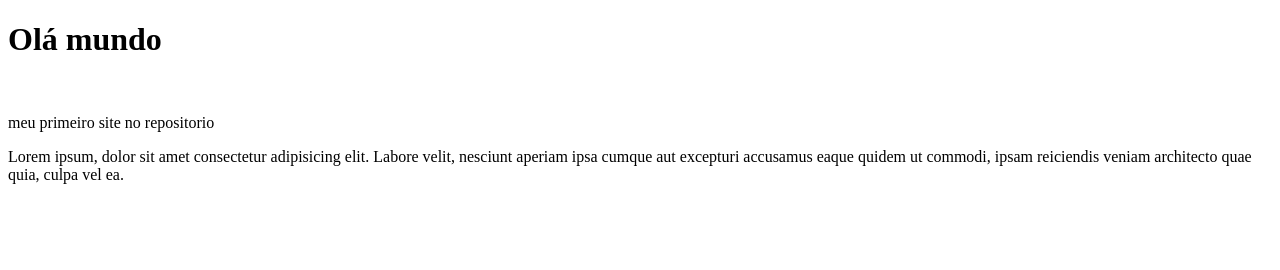
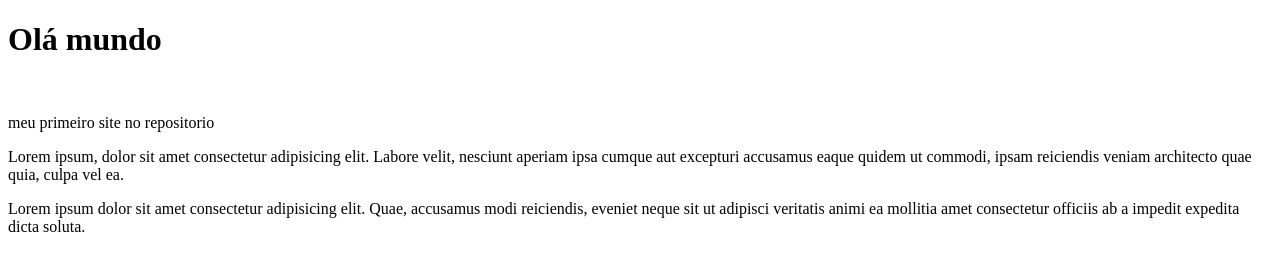
Before and after one commit to uchoa123/Ola-mundo, a plain HTML site: page site exemplo/index.html in a window 1280 px wide. Drawn offline with Linux system fonts and the light colour scheme.

Commit message:
adicionei outro lorem

```diff
--- a/site exemplo/index.html
+++ b/site exemplo/index.html
@@ -11,5 +11,6 @@
     <br>
     <p>meu primeiro site no repositorio</p>
     <p>Lorem ipsum, dolor sit amet consectetur adipisicing elit. Labore velit, nesciunt aperiam ipsa cumque aut excepturi accusamus eaque quidem ut commodi, ipsam reiciendis veniam architecto quae quia, culpa vel ea.</p>
+    <p>Lorem ipsum dolor sit amet consectetur adipisicing elit. Quae, accusamus modi reiciendis, eveniet neque sit ut adipisci veritatis animi ea mollitia amet consectetur officiis ab a impedit expedita dicta soluta.</p>
 </body>
 </html>
```
